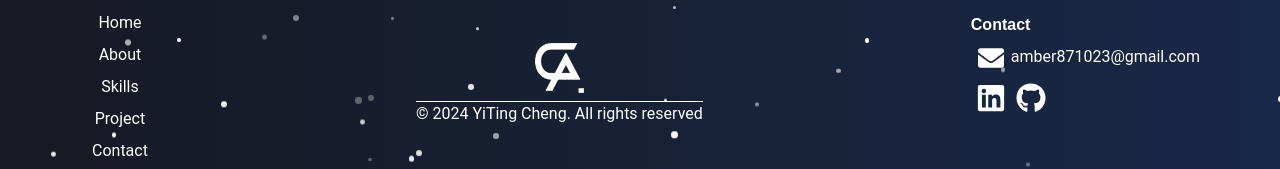
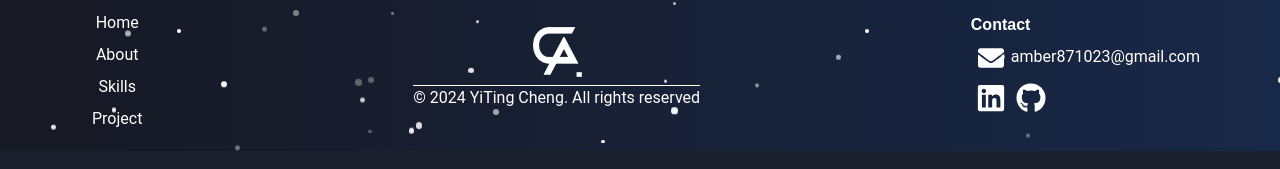
Before and after one commit to amber871023/my-portfolio, a React (Create React App) app: page / in a window 1280 px wide. Shown: the part 2505-2674 px from the top of the page. Built offline with nearby package versions, Linux system fonts and the light colour scheme; no server answers; a web font is replaced by a local one.

Commit message:
Update Footer.js

```diff
--- a/src/components/Footer.js
+++ b/src/components/Footer.js
@@ -3,7 +3,7 @@ import logo from '../assets/logo_white.png';
 import { FaEnvelope, FaLinkedin, FaGithub } from 'react-icons/fa';
 import SpaceBackground from './SpaceBackground';
 
-const MenuItems = ['Home', 'About', 'Skills', 'Project', 'Contact'];
+const MenuItems = ['Home', 'About', 'Skills', 'Project'];
 export default function Footer() {
   return (
     <SpaceBackground>
```
